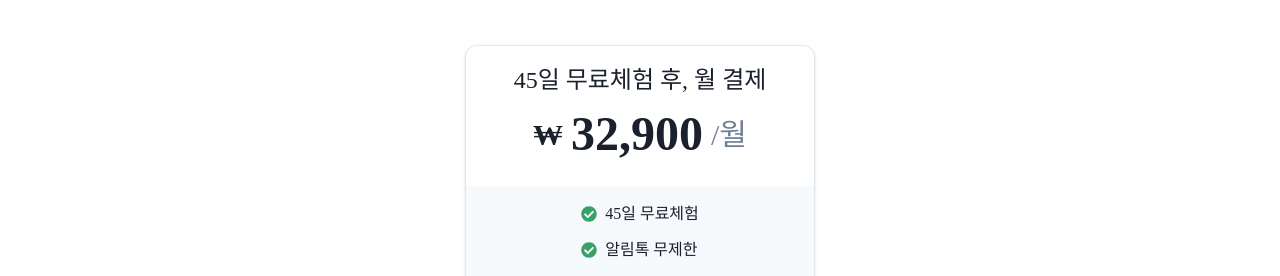
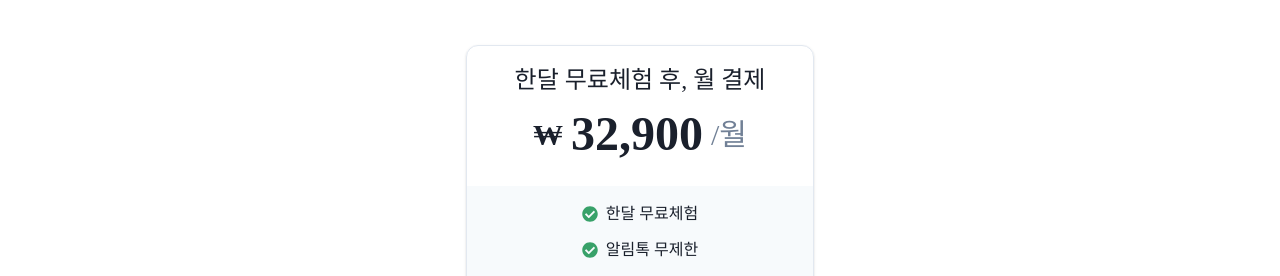
Before and after one commit to ShinHyunJong/sizy-next, a Next.js app: page /pricing in a window 1280 px wide. Shown: the part 146-422 px from the top of the page. Built offline with nearby package versions, Linux system fonts and the light colour scheme; a web font is replaced by a local one.

Commit message:
한달 무료체험

```diff
--- a/src/components/pricing/Pricing.tsx
+++ b/src/components/pricing/Pricing.tsx
@@ -56,7 +56,7 @@ function Price() {
         <PriceWrapper>
           <Box py={4} px={12}>
             <Text fontWeight="500" fontSize="2xl">
-              45일 무료체험 후, 월 결제
+              한달 무료체험 후, 월 결제
             </Text>
             <HStack justifyContent="center">
               <Text fontSize="3xl" fontWeight="600">
@@ -78,7 +78,7 @@ function Price() {
             <List spacing={3} textAlign="start" px={12}>
               <ListItem>
                 <ListIcon as={FaCheckCircle} color="green.500" />
-                45일 무료체험
+                한달 무료체험
               </ListItem>
               <ListItem>
                 <ListIcon as={FaCheckCircle} color="green.500" />
```
